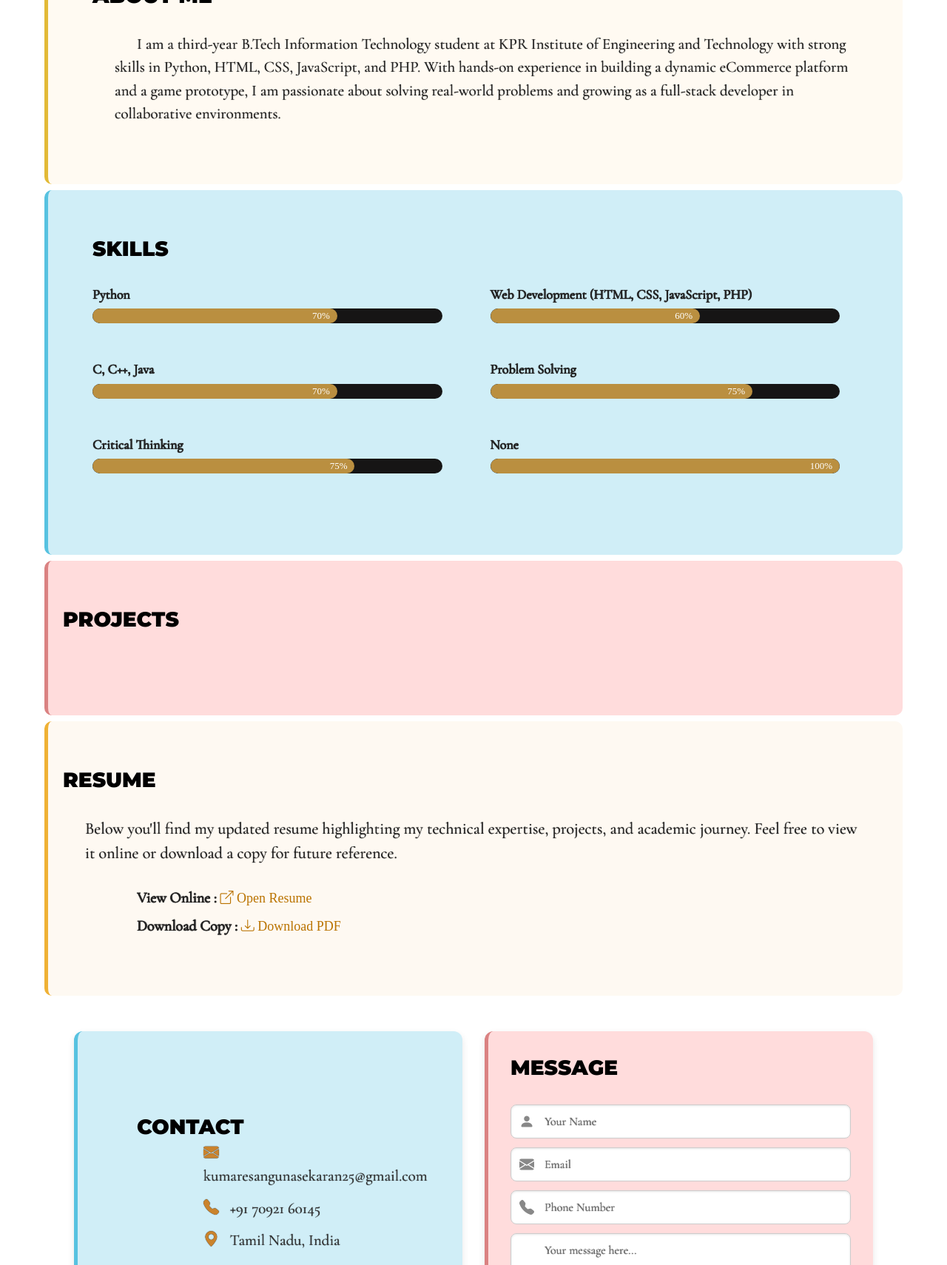
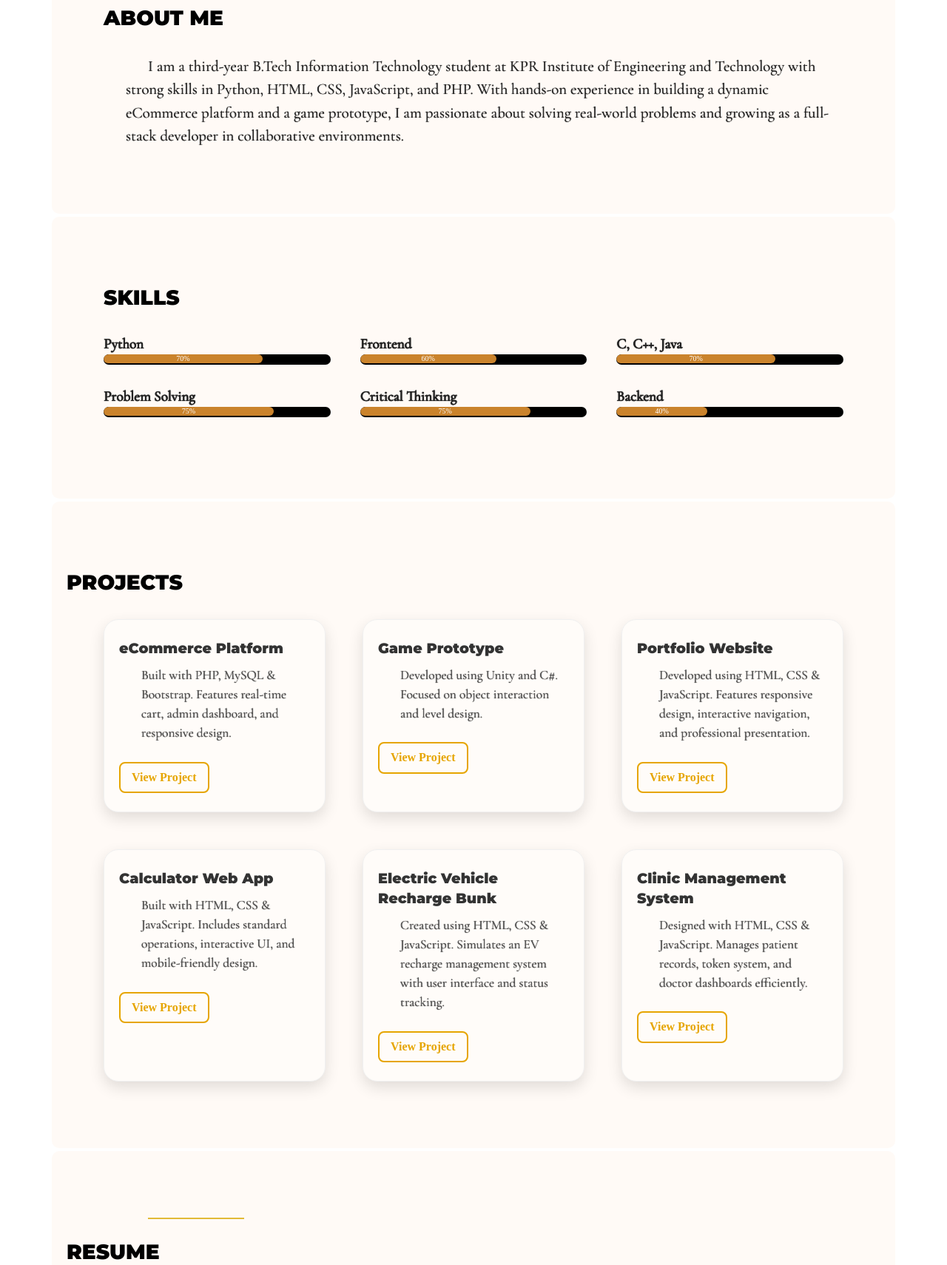
Before and after one commit to kevinlevin-cyber/Kumaresan-Portfolio, a website built with webpack: page index.html in a window 1280 px wide. Shown: the part 912-2622 px from the top of the page at 74% size. Built offline with nearby package versions, Linux system fonts and the light colour scheme; files whose address does not match are found by name; a web font is replaced by a local one.

Commit message:
Second Attempt

```diff
--- a/css/style.css
+++ b/css/style.css
@@ -271,8 +271,9 @@ body, html {
   /* font-family: 'Montserrat', sans-serif; */
 }
 main{
-  margin:0px 60px 0px 60px;
-  /* border-right: 60px solid #000; */
+  margin:0px 70px 0px 70px;
+  /* border-right: 70px solid #efefef;
+  border-left: 70px solid #efefef; */
 }
 .font {
   font-family: 'Cormorant Garamond', serif;
@@ -289,10 +290,9 @@ main{
 .left, .right {
   flex: 1;
 }
-.left img {
-  width: 100%;
-  height: 100%;
-  object-fit: cover;
+.left  {
+  background-color: #fffaf6;
+
 }
 /* .left{
   border: 2px solid black;
@@ -320,7 +320,19 @@ nav a {
   color: white;
   font-weight: 500;
   font-size: 0.9rem;
+  /* transition: transform 0.3s ease, box-shadow 0.3s ease, color 0.3s ease, background-color 0.3s ease; */
+  /* padding: 5px 9px; */
+  border-radius: 5px;
+  display: inline-block;
 }
+
+nav a:hover {
+  /* transform: translateY(-5px) scale(1.05); */
+  box-shadow: 0 8px 15px rgba(202, 131, 44, 0.6);
+  color: #ca832c;
+  background-color: rgba(255, 255, 255, 0.05);
+}
+
 .hero {
   display: flex;
   justify-content: center;
@@ -330,19 +342,18 @@ nav a {
 .outline-text {
   font-size: 8vw;
   color: transparent;
-  -webkit-text-stroke: 1px white;
+  -webkit-text-stroke: 1.5px #c77f27;
   letter-spacing: 8px;
   text-align: center;
+  /* color: #ca832c; */
 }
 .container-2 {
-  padding: 60px 60px 80px 60px;
+  padding: 90px 70px 90px 70px;
   /* border:1px solid #af5f14;
   border-radius: 20px; */
-  background-color: #FEF9F2;
+  background-color: #fffaf6;
   /* background-color: #C6E7FF; */
-  margin-bottom: 8px;
-
-
+  margin-bottom: 4px;
 }
 .container-2 p {
   font-size: 1.3rem;
@@ -362,8 +373,7 @@ nav a {
   position: relative;
 }
 #about {
-  border-left: 5px solid #e2ba37;
-  background-color: #fffaf2;
+  /* border-left: 5px solid #e2ba37; */
   border-radius: 10px;
 }
 
@@ -372,41 +382,34 @@ nav a {
 } */
 .skills-grid {
   display: grid;
-  grid-template-columns: repeat(2, 1fr);
-  gap: 20px 40px;
+  grid-template-columns: repeat(auto-fit, minmax(300px, 1fr));
+  gap: 4%
 }
-.skill span {
-  display: block;
-  font-size: 18px;
-  margin-bottom: 6px;
-  /* font-family: 'Playfair Display', serif;
-  letter-spacing: 0.8px;
-  font-style: italic; */
+
+.skill {
+  margin-bottom: 25px;
 }
+
 .skill-bar {
-  background: #161515;
-  border-radius: 20px;
+  background: #000000;
+  height: 14px;
+  border-radius: 50px;
   overflow: hidden;
-  width: 95%;
-  margin-bottom: 10px;
 }
+
 .progress-bar {
+  background: #ca832c;
+  height: 12px;
   width: 0;
-  height: 100%;
-  background-color: hsl(39, 49%, 49%);
-  text-align: right;
-  line-height: 20px;
-  color: white;
-  font-size: 13px;
-  padding-right: 10px;
-  border-radius: 20px;
-  transition: width 2s ease;
-}
-.skill{
-  margin-bottom: 20px;
+  border-radius: 50px;
+  color: #fff;
+  font-size: 10px;
+  text-align: center;
+  line-height: 12px;
+  transition: width 1.5s ease;
 }
 #skills {
-  border-left: 5px solid #57c2e0;
+  /* border-left: 5px solid #57c2e0; */
   border-radius: 10px;
 }
 .line-1 {
@@ -445,24 +448,91 @@ nav a {
   }
 } */
 #projects {
-  border-left: 5px solid #da8282; /* Yellow-orange border */
+  /* border-left: 5px solid #da8282;  */
   border-radius: 10px;
   padding-left: 20px;
   position: relative;
 }
-.res-but{
-  margin:30px 0 0 100px;
+.projects-grid {
+  display: grid;
+  grid-template-columns: repeat(auto-fit, minmax(300px, 1fr));
+  gap: 50px;
+  margin-left: 50px;
 }
-.res-but a{
+
+.project-card {
+  background: #fffcf9;
+  padding: 25px 20px;
+  border-radius: 20px;
+  box-shadow: 0 8px 20px rgba(0, 0, 0, 0.12);
+  transition: transform 0.3s ease, box-shadow 0.3s ease;
+  border: 1px solid #f0f0f0;
+}
+
+.project-card:hover {
+  transform: scale(1.05);
+  box-shadow: 0 12px 30px rgba(0, 0, 0, 0.18);
+}
+
+.project-card h4 {
+  font-family: 'Montserrat', sans-serif;
+  font-size: 1.2rem;
+  color: #333;
+  margin-bottom: 10px;
+}
+
+.project-card p {
+  font-size: 1.09rem;
+  color: #555;
+  line-height: 1.5;
+  margin-bottom: 15px;
+}
+
+.project-card a {
+  display: inline-block;
+  margin-top: 10px;
+  color: #e6a500;
   text-decoration: none;
-  font-size: 18px;
-  color: #ba7300;
+  font-weight: bold;
+  border: 2px solid #e6a500;
+  padding: 8px 15px;
+  border-radius: 8px;
+  transition: background 0.3s, color 0.3s;
 }
-.res-but label{
-  font-size: 20px;
+
+.project-card a:hover {
+  background: #e6a500;
+  color: white;
 }
+
+
+.resume-btn {
+  display: inline-block;
+  margin: 10px 15px 0 0;
+  padding: 12px 25px;
+  font-size: 16px;
+  font-weight: 600;
+  color: #fff;
+  text-decoration: none;
+  border-radius: 50px;
+  box-shadow: 0 8px 20px rgba(0, 0, 0, 0.15);
+  transition: all 0.3s ease-in-out;
+  background-color: #333;
+}
+
+.resume-btn:hover {
+  transform: translateY(-2px) scale(1);
+  box-shadow: 0 10px 25px rgba(0, 0, 0, 0.2);
+  background-color: #ca832c;
+  color: #000;
+}
+
+.resume-btn i {
+  margin-right: 8px;
+}
+
 #resume {
-  border-left: 5px solid #efb135;  /* Yellow-orange border */
+  /* border-left: 5px solid #efb135;   */
   border-radius: 10px;
   padding-left: 20px;
   position: relative;
@@ -502,9 +572,9 @@ nav a {
   margin-left: 110px;
 }
 .contact-box, .message-box {
-  border-left: 5px solid #57c2e0;
+  /* border-left: 5px solid #57c2e0; */
   border-radius: 12px;
-  background-color: #f9f9f9;
+  background-color: #fffaf6;
   padding: 30px;
   box-shadow: 0 4px 10px rgba(0, 0, 0, 0.1);
 }
@@ -548,7 +618,7 @@ nav a {
   font-family: 'Cormorant Garamond', serif;
   text-shadow: 0 0 1px black;
   font-size: 1rem;
-  background-color: #fff;
+  background-color: #eeeeed;
   box-shadow: inset 0 1px 3px rgba(0, 0, 0, 0.1);
 }
 .form-ele textarea {
@@ -620,237 +690,3 @@ nav a {
 .footer-right{
   margin-right: 20px;
 }
-/* #toTopBtn {
-  position: fixed;
-  bottom: 40px;
-  right: 40px;
-  z-index: 1000;
-  background-color: #efb135;
-  color: white;
-  border: none;
-  outline: none;
-  width: 50px;
-  height: 50px;
-  border-radius: 50%;
-  font-size: 22px;
-  cursor: pointer;
-  display: none;
-  box-shadow: 0 4px 15px rgba(0, 0, 0, 0.2);
-  transition: all 0.3s ease;
-}
-
-#toTopBtn:hover {
-  background-color: #d99417;
-} */
-/* Color Variables */
-
-/* cube loader*/
-
-/* :root {
-  --light-cyan: #d6fff6;
-  --medium-turquoise: #4dccbd;
-  --russian-violet: #110d31;
-  --french-blue: #2374ab;
-  --light-coral: #ff8484;
-  --cube-size: 80px;
-}
-
-#preloader {
-  position: fixed;
-  inset: 0;
-  background: var(--light-coral);
-  display: grid;
-  place-items: center;
-  z-index: 9999;
-}
-
-.scene {
-  height: calc(var(--cube-size) * 2.75);
-  width: calc(var(--cube-size) * 2.75);
-  display: grid;
-  place-items: center;
-  position: relative;
-  z-index: 2;
-}
-
-.cube-wrapper {
-  transform-style: preserve-3d;
-  animation: bouncing 2s infinite;
-}
-
-.cube {
-  transform-style: preserve-3d;
-  transform: rotateX(45deg) rotateZ(45deg);
-  animation: rotation 2s infinite;
-}
-
-.cube-faces {
-  transform-style: preserve-3d;
-  height: var(--cube-size);
-  width: var(--cube-size);
-  position: relative;
-  transform-origin: 0 0;
-  transform: translateZ(calc(-1 * var(--cube-size) / 2));
-}
-
-.cube-face {
-  position: absolute;
-  inset: 0;
-  background: var(--russian-violet);
-  border: solid 1px var(--light-coral);
-}
-
-.cube-face.shadow {
-  transform: translateZ(calc(-1 * var(--cube-size)));
-  animation: bouncing-shadow 2s infinite;
-}
-.cube-face.top {
-  transform: translateZ(var(--cube-size));
-}
-.cube-face.front {
-  transform-origin: 0 50%;
-  transform: rotateY(-90deg);
-}
-.cube-face.back {
-  transform-origin: 0 50%;
-  transform: rotateY(-90deg) translateZ(calc(-1 * var(--cube-size)));
-}
-.cube-face.right {
-  transform-origin: 50% 0;
-  transform: rotateX(-90deg) translateY(calc(-1 * var(--cube-size)));
-}
-.cube-face.left {
-  transform-origin: 50% 0;
-  transform: rotateX(-90deg) translateY(calc(-1 * var(--cube-size))) translateZ(var(--cube-size));
-}
-
-@keyframes rotation {
-  0% {
-    transform: rotateX(45deg) rotateY(0) rotateZ(45deg);
-    animation-timing-function: cubic-bezier(0.17,0.84,0.44,1);
-  }
-  50% {
-    transform: rotateX(45deg) rotateY(0) rotateZ(225deg);
-    animation-timing-function: cubic-bezier(0.76,0.05,0.86,0.06);
-  }
-  100% {
-    transform: rotateX(45deg) rotateY(0) rotateZ(405deg);
-    animation-timing-function: cubic-bezier(0.17,0.84,0.44,1);
-  }
-}
-
-@keyframes bouncing {
-  0% {
-    transform: translateY(calc(-1 * var(--cube-size) * 0.5));
-    animation-timing-function: cubic-bezier(0.76, 0.05, 0.86, 0.06);
-  }
-  45% {
-    transform: translateY(calc(var(--cube-size) * 0.5));
-    animation-timing-function: cubic-bezier(0.23, 1, 0.32, 1);
-  }
-  100% {
-    transform: translateY(calc(-1 * var(--cube-size) * 0.5));
-    animation-timing-function: cubic-bezier(0.76, 0.05, 0.86, 0.06);
-  }
-}
-
-@keyframes bouncing-shadow {
-  0% {
-    transform: translateZ(calc(-1 * var(--cube-size))) scale(1.3);
-    opacity: 0.05;
-  }
-  45% {
-    transform: translateZ(0);
-    opacity: 0.3;
-  }
-  100% {
-    transform: translateZ(calc(-1 * var(--cube-size))) scale(1.3);
-    opacity: 0.05;
-  }
-} */
-
-
-
-/*plane*/
-
-#splash {
-  background: #d59f21;
-  background-repeat: repeat-y;
-  position: fixed;
-  left: 0;
-  top: 0;
-  width: 100%;
-  height: 100%;
-  animation: splash 1.8s ease-in;
-  animation-fill-mode: forwards;
-  -webkit-animation-fill-mode: forwards;
-  z-index: 9999;
-}
-
-
-
-#loader {
-  position: absolute;
-  left: 50%;
-  top: 0;
-  transform: translate(-50%,0);
-}
-
-#loader:after {
-  content: '';
-  position: absolute;
-  left: 50%;
-  margin-left: -8px;
-  bottom: -170px;
-  width: 3px;
-  background: #fff;
-  background: linear-gradient(to bottom, rgba(255,255,255,1) 0%, rgba(255,255,255,1) 50%, rgba(255,255,255,0) 100%);
-  height: 200px;
-}
-
-#loader:before {
-  content: '';
-  position: absolute;
-  left: 50%;
-  margin-left: 8px;
-  bottom: -190px;
-  width: 3px;
-  background: #000;
-  background: linear-gradient(to bottom, rgba(0,0,0,.2) 0%, rgba(0,0,0,.2) 50%, rgba(0,0,0,0) 100%);
-  height: 200px;
-}
-
-#splash .anim {
-  height: 100%;
-  position: absolute;
-  left: 50%;
-  width: 100px;
-  transform: translate(-50%,100%);
-  animation: loader 4s linear;
-  animation-fill-mode: forwards;
-  -webkit-animation-fill-mode: forwards;
-}
-
-@keyframes loader {
-  0% {
-    transform: translate(-50%,110%);
-  }
-  30% {
-    transform: translate(-50%,50%);
-  }
-  100% {
-    transform: translate(-50%,0%);
-  }
-}
-
-@keyframes splash {
-  0% {
-    transform: translate(0%,0%);
-  }
-  50% {
-    transform: translate(0%,0%);
-  }
-  100% {
-    transform: translate(0%,-100%);
-  }
-}
--- a/index.html
+++ b/index.html
@@ -34,57 +34,6 @@
 
 
 <body>
-<!--
-
-<div id="preloader">
-  <div class="scene">
-    <div class="cube-wrapper">
-      <div class="cube">
-        <div class="cube-faces">
-          <div class="cube-face shadow"></div>
-          <div class="cube-face bottom"></div>
-          <div class="cube-face top"></div>
-          <div class="cube-face left"></div>
-          <div class="cube-face right"></div>
-          <div class="cube-face back"></div>
-          <div class="cube-face front"></div>
-        </div>
-      </div>
-    </div>
-  </div>
-</div> -->
-
-
-<div id="splash">
-  <div class="anim">
-    <div id="loader">
-      <svg version="1.1" width="60px" height="70px" viewBox="0 0 60 70">
-        <defs>
-          <filter id="f1" x="0" y="0">
-            <feGaussianBlur in="SourceGraphic" stdDeviation="2" />
-          </filter>
-        </defs>
-        <g id="airplane">
-          <path fill="#000" d="M0.677,20.977l4.355,1.631c0.281,0.104,0.579,0.162,0.88,0.16l9.76-0.004L30.46,41.58c0.27,0.34,0.679,0.545,1.112,0.541
-          h1.87c0.992,0,1.676-0.992,1.322-1.918l-6.643-17.439l6.914,0.002l6.038,6.037c0.265,0.266,0.624,0.412,0.999,0.418l1.013-0.004
-          c1.004-0.002,1.684-1.012,1.312-1.938l-2.911-7.277l2.912-7.278c0.372-0.928-0.313-1.941-1.313-1.938h1.017
-          c-0.375,0-0.732,0.15-0.996,0.414l-6.039,6.039h-6.915l6.646-17.443c0.354-0.926-0.33-1.916-1.321-1.914l-1.87-0.004
-          c-0.439,0.004-0.843,0.203-1.112,0.543L15.677,17.24l-9.765-0.002c-0.3,0.002-0.597,0.055-0.879,0.16L0.678,19.03
-          C-0.225,19.36-0.228,20.637,0.677,20.977z" transform="translate(44,0) rotate(90 0 0)" />
-        </g>
-        <g id="shadow" transform="scale(.9)">
-          <path fill="#000" fill-opacity="0.3" d="M0.677,20.977l4.355,1.631c0.281,0.104,0.579,0.162,0.88,0.16l9.76-0.004L30.46,41.58c0.27,0.34,0.679,0.545,1.112,0.541
-      		h1.87c0.992,0,1.676-0.992,1.322-1.918l-6.643-17.439l6.914,0.002l6.038,6.037c0.265,0.266,0.624,0.412,0.999,0.418l1.013-0.004
-      		c1.004-0.002,1.684-1.012,1.312-1.938l-2.911-7.277l2.912-7.278c0.372-0.928-0.313-1.941-1.313-1.938h1.017
-      		c-0.375,0-0.732,0.15-0.996,0.414l-6.039,6.039h-6.915l6.646-17.443c0.354-0.926-0.33-1.916-1.321-1.914l-1.87-0.004
-      		c-0.439,0.004-0.843,0.203-1.112,0.543L15.677,17.24l-9.765-0.002c-0.3,0.002-0.597,0.055-0.879,0.16L0.678,19.03
-      		C-0.225,19.36-0.228,20.637,0.677,20.977z" transform="translate(64,30) rotate(90 0 0)" filter="url(#f1)" />
-        </g>
-      </svg>
-    </div>
-  </div>
-</div>
-
 
   <!-- Add your site or application content here -->
   <!-- <p>Hello world! This is HTML5 Boilerplate.</p> -->
@@ -109,9 +58,8 @@
 
 
   <div class="container-1" data-aos-delay="100000">
-    <div class="left">
-      <img src="assets/background.jpg" alt="Background" />
-    </div>
+    <!-- <div class="left" data-aos="fade-right">
+    </div> -->
     <div class="right" data-aos="fade-left" data-aos-duration="1500" data-aos-easing="ease-in-out">
       <header>
         <div class="logo" data-aos="fade-right" data-aos-duration="1200">KUMARESAN</div>
@@ -144,86 +92,117 @@
 
 
 
-  <div class="container-2" id="skills" style="background-color: #d0eef7;" data-aos="fade-up" data-aos-delay="300" data-aos-duration="1200">
+  <div class="container-2" id="skills"  data-aos="fade-up" data-aos-delay="300" data-aos-duration="1200">
     <h3 class="heading" data-aos="fade-right" data-aos-delay="200" data-aos-duration="700">SKILLS</h3 >
       <div class="skills-grid" data-aos="fade-up" data-aos-delay="400" data-aos-duration="900">
-        <div class="skill" data-aos="fade-up" data-aos-delay="100">
+        <div class="skill" >
           <span class="font">Python</span>
           <div class="skill-bar">
             <div class="progress-bar" data-progress="70%">70%</div>
           </div>
         </div>
-        <div class="skill" data-aos="fade-up" data-aos-delay="200">
-          <span class="font">Web Development (HTML, CSS, JavaScript, PHP)</span>
+        <div class="skill" >
+          <span class="font">Frontend</span>
           <div class="skill-bar">
             <div class="progress-bar" data-progress="60%">60%</div>
           </div>
         </div>
-        <div class="skill" data-aos="fade-up" data-aos-delay="300">
+        <div class="skill" >
           <span class="font">C, C++, Java</span>
           <div class="skill-bar">
             <div class="progress-bar" data-progress="70%">70%</div>
           </div>
         </div>
-        <div class="skill" data-aos="fade-up" data-aos-delay="400">
+        <div class="skill">
           <span class="font">Problem Solving</span>
           <div class="skill-bar">
             <div class="progress-bar" data-progress="75%">75%</div>
           </div>
         </div>
-        <div class="skill" data-aos="fade-up" data-aos-delay="450">
+        <div class="skill">
           <span class="font">Critical Thinking</span>
           <div class="skill-bar">
             <div class="progress-bar" data-progress="75%">75%</div>
           </div>
         </div>
-        <div class="skill" data-aos="fade-up" data-aos-delay="400">
-          <span class="font">None</span>
+        <div class="skill">
+          <span class="font">Backend</span>
           <div class="skill-bar">
-            <div class="progress-bar" data-progress="100%">100%</div>
+            <div class="progress-bar" data-progress="40%">40%</div>
           </div>
         </div>
       </div>
   </div>
 
-  <div class="container-2" id="projects" style="background-color: #FFDCDC;position: relative;" data-aos="fade-left" data-aos-delay="200" data-aos-duration="700">
+  <div class="container-2" id="projects" style="position: relative;" data-aos="fade-up" data-aos-delay="200" data-aos-duration="700">
     <div class="f-box" data-aos="fade-right"></div>
-    <h4 class="heading" data-aos="fade-up" data-aos-delay="200" data-aos-duration="700">PROJECTS</h4>
+    <h4 class="heading" data-aos="fade-right" data-aos-delay="200" data-aos-duration="700">PROJECTS</h4>
+    <div class="projects-grid">
+      <div class="project-card" data-aos="zoom-in">
+        <h4>eCommerce Platform</h4>
+        <p class="font">Built with PHP, MySQL & Bootstrap. Features real-time cart, admin dashboard, and responsive design.</p>
+        <a href="YOUR_PROJECT_LINK" target="_blank">View Project</a>
+      </div>
+
+      <div class="project-card" data-aos="zoom-in" data-aos-delay="200">
+        <h4>Game Prototype</h4>
+        <p class="font">Developed using Unity and C#. Focused on object interaction and level design.</p>
+        <a href="YOUR_PROJECT_LINK" target="_blank">View Project</a>
+      </div>
+      <div class="project-card" data-aos="zoom-in">
+        <h4>Portfolio Website</h4>
+        <p class="font">Developed using HTML, CSS & JavaScript. Features responsive design, interactive navigation, and professional presentation.</p>
+        <a href="YOUR_PORTFOLIO_LINK" target="_blank">View Project</a>
+      </div>
+
+      <div class="project-card" data-aos="zoom-in" data-aos-delay="200">
+        <h4>Calculator Web App</h4>
+        <p class="font">Built with HTML, CSS & JavaScript. Includes standard operations, interactive UI, and mobile-friendly design.</p>
+        <a href="YOUR_CALCULATOR_LINK" target="_blank">View Project</a>
+      </div>
+
+      <div class="project-card" data-aos="zoom-in" data-aos-delay="400">
+        <h4>Electric Vehicle Recharge Bunk</h4>
+        <p class="font">Created using HTML, CSS & JavaScript. Simulates an EV recharge management system with user interface and status tracking.</p>
+        <a href="YOUR_EV_PROJECT_LINK" target="_blank">View Project</a>
+      </div>
+
+      <div class="project-card" data-aos="zoom-in" data-aos-delay="600">
+        <h4>Clinic Management System</h4>
+        <p class="font">Designed with HTML, CSS & JavaScript. Manages patient records, token system, and doctor dashboards efficiently.</p>
+        <a href="YOUR_CLINIC_PROJECT_LINK" target="_blank">View Project</a>
+      </div>
+
+    </div>
   </div>
 
 
   <div class="container-2" id="resume" data-aos="fade-up" data-aos-delay="200" data-aos-duration="1000">
+    <div class="line-1" data-aos="line-grow" data-aos-delay="200" data-aos-duration="2500"></div>
     <div class="resume-buttons">
-      <h3 class="heading">RESUME</h3>
+      <h3 class="heading" data-aos="fade-right">RESUME</h3>
       <p class="font" style="margin-bottom: 20px; font-size: 22px;">
         Below you'll find my updated resume highlighting my technical expertise, projects, and academic journey.
-        Feel free to view it online or download a copy for future reference.
+        Feel free to view it online or download a copy.
       </p>
-
-      <div class="res-but">
-        <div style="margin-bottom: 10px;">
-          <label class="font"><strong>View Online : </strong></label>
-          <a href="./img/KUMARESANG-Resume.pdf" target="_blank" class="resume-btn view-btn">
-            <i class="bi bi-box-arrow-up-right"></i> Open Resume
-          </a>
-        </div>
-
-        <div>
-          <label class="font"><strong>Download Copy : </strong></label>
-          <a href="./img/KUMARESANG-Resume.pdf" download class="resume-btn download-btn">
-            <i class="bi bi-download"></i> Download PDF
-          </a>
-        </div>
+      <div style="padding-left: 50px;">
+        <a href="./img/KUMARESANG-Resume.pdf" target="_blank" class="resume-btn font">
+          <i class="bi bi-box-arrow-up-right"></i> Open Resume
+        </a>
+        <a href="./img/KUMARESANG-Resume.pdf" download class="resume-btn font">
+          <i class="bi bi-download"></i> Download PDF
+        </a>
       </div>
     </div>
   </div>
 
 
 
+
   <div class="con-mess-grid">
-    <div class="container-2 contact-box" style="background-color: #d0eef7;" id="contact" data-aos="fade-right" data-aos-delay="100" data-aos-duration="1000">
-      <h4 class="heading" style="margin: 80px 0 0 50px;">CONTACT</h4>
-      <div class="contact-info">
+    <div class="container-2 contact-box"  id="contact" data-aos="fade-right" data-aos-delay="100" data-aos-duration="1000">
+      <h4 class="heading" data-aos="fade-right">CONTACT</h4>
+      <div class="contact-info" style="margin-top: 15%;">
         <p class="font"><i class="bi bi-envelope-fill"></i> kumaresangunasekaran25@gmail.com</p>
         <p class="font"><i class="bi bi-telephone-fill"></i> +91 70921 60145</p>
         <p class="font"><i class="bi bi-geo-alt-fill"></i> Tamil Nadu, India</p>
@@ -235,8 +214,8 @@
       </div>
     </div>
 
-    <div class="container-2 message-box" style="background-color: #FFDCDC;  border-left: 5px solid #da8282;" data-aos="fade-left" data-aos-delay="200" data-aos-duration="1000">
-      <h4 class="heading">MESSAGE</h4>
+    <div class="container-2 message-box"  data-aos="fade-left" data-aos-delay="200" data-aos-duration="1000">
+      <h4 class="heading" data-aos="fade-right">MESSAGE</h4>
       <div class="form-mess">
         <form action="https://formsubmit.co/your-kumaresangunasekaran25@gmail.com" method="post">
           <div class="form-ele">
@@ -268,7 +247,7 @@
 <footer class="footer" data-aos="fade-up" data-aos-delay="200" data-aos-duration="1000">
   <div class="footer-container">
     <div class="footer-left">
-      <h4>KUMARESAN</h4>
+      <h4 class="heading">KUMARESAN G</h4>
       <p class="font">Copyright ©2025 All Rights Reserved</p>
     </div>
     <div class="footer-right">
```
